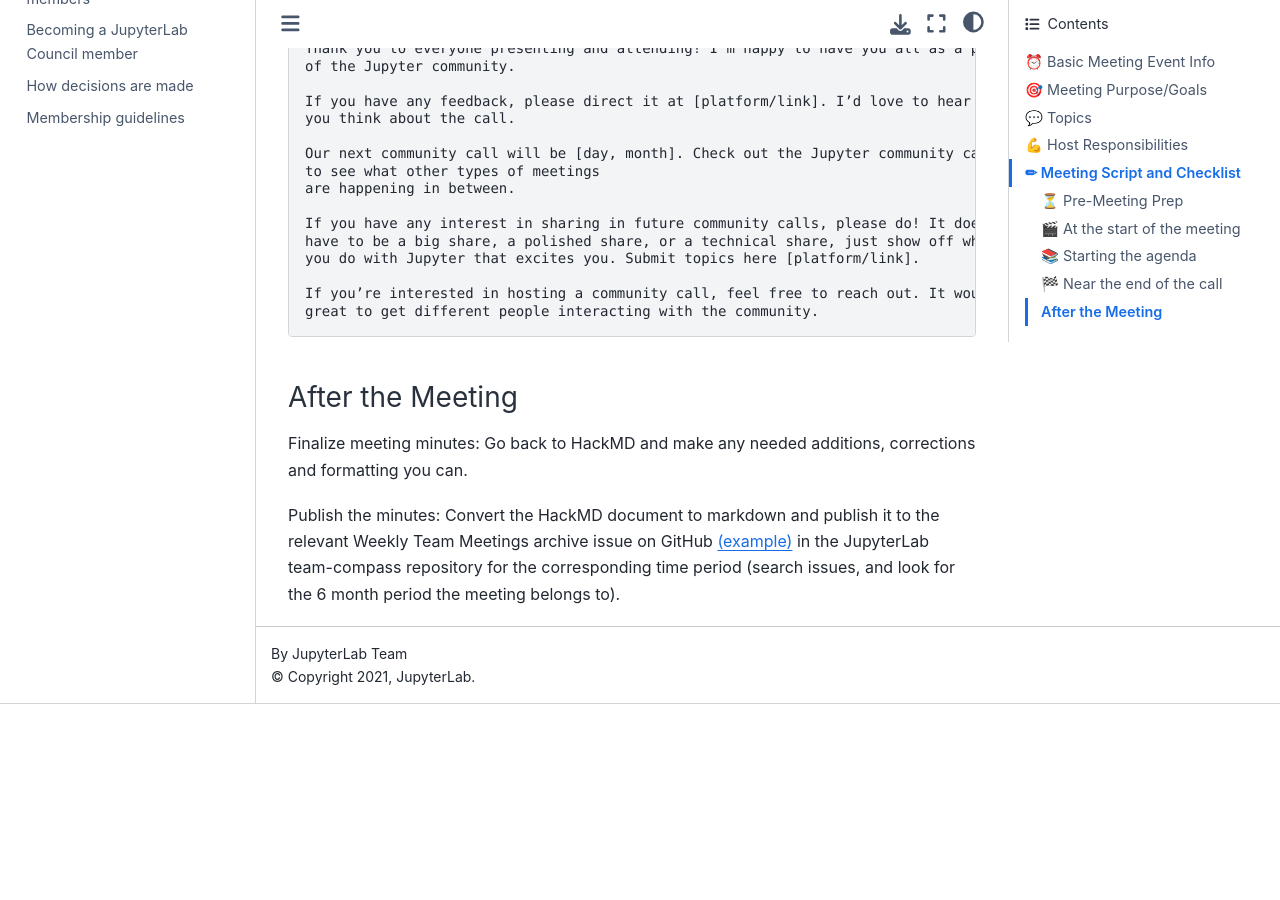
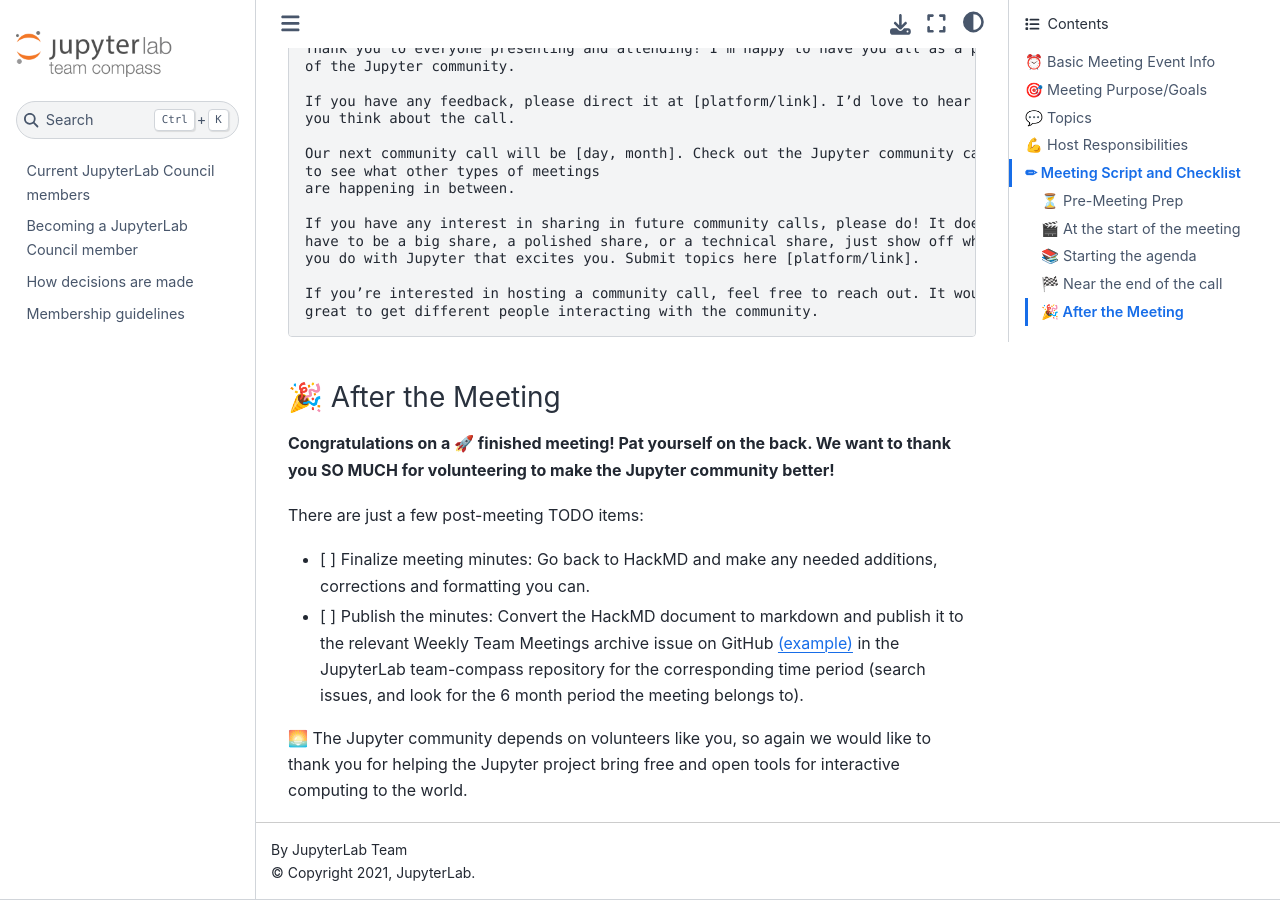
Before and after one commit to jupyterlab/frontends-team-compass, a Sphinx documentation site: the page built from docs/host_guide.md, in a window 1280 px wide and 900 px high, scrolled down 3326 px. Built offline with Sphinx 7.4.7 and the Sphinx Book theme 1.1.4, drawn with Linux system fonts in a browser that asks for light colours; before the commit the page ends 4030 px from its top, so only the background shows below that.

Commit message:
Revised wayfinding icons/emoji, added thanks passage.

````diff
--- a/docs/host_guide.md
+++ b/docs/host_guide.md
@@ -145,12 +145,19 @@
 great to get different people interacting with the community.
 ```
 
-### After the Meeting
+### &#x1F389; After the Meeting
 
-Finalize meeting minutes: Go back to HackMD and make any needed additions,
+**Congratulations on a &#x1F680; finished meeting! Pat yourself on the back. We want to thank you SO MUCH for volunteering to make the Jupyter community better!**
+
+There are just a few post-meeting TODO items:
+
+- [ ] Finalize meeting minutes: Go back to HackMD and make any needed additions,
 corrections and formatting you can.
-
-Publish the minutes: Convert the HackMD document to markdown and publish
+- [ ] Publish the minutes: Convert the HackMD document to markdown and publish
 it to the relevant Weekly Team Meetings archive issue on GitHub [(example)](https://github.com/jupyterlab/team-compass/issues/205)
 in the JupyterLab team-compass repository for the corresponding time period
 (search issues, and look for the 6 month period the meeting belongs to).
+
+&#x1F305; The Jupyter community depends on volunteers like you, so again we
+would like to thank you for helping the Jupyter project bring free and open
+tools for interactive computing to the world.
````
